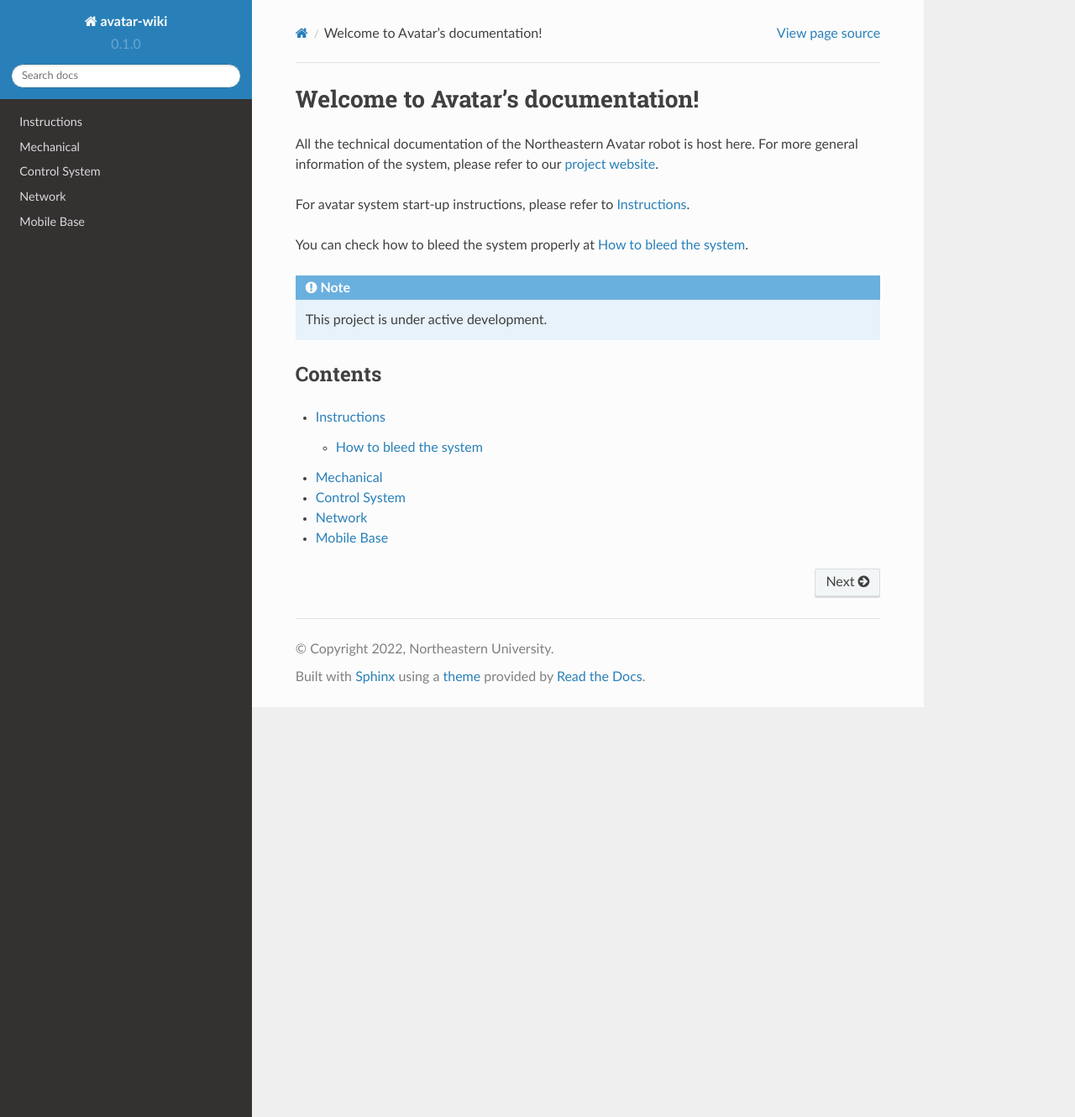
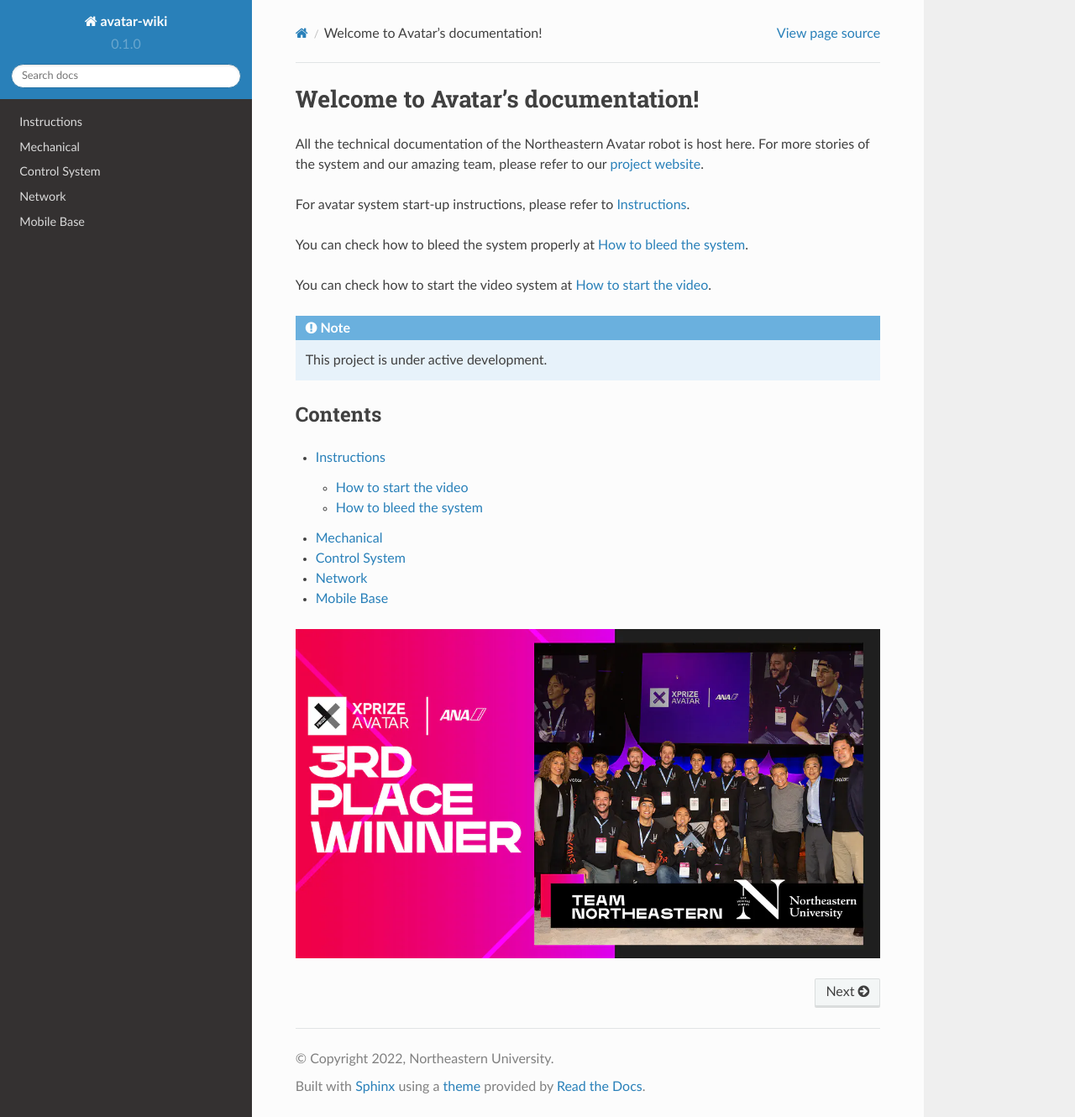
Before and after one commit to davidhnguyen2000/avatar-wiki, a Sphinx documentation site: the page built from docs/source/index.rst, in a window 1280 px wide and 1330 px high. Shown: the whole window at 84% size. Built offline with Sphinx 7.4.7 and the Read the Docs theme 2.0.0, drawn with Linux system fonts in a browser that asks for light colours.

Commit message:
laid out the basic structure

```diff
--- a/docs/source/index.rst
+++ b/docs/source/index.rst
@@ -1,13 +1,16 @@
 Welcome to Avatar's documentation!
 ===================================
 
+
 All the technical documentation of the Northeastern Avatar robot is host here.
-For more general information of the system, please refer to our
+For more stories of the system and our amazing team, please refer to our
 `project website <https://robot.neu.edu/project/avatar/>`_.
 
 For avatar system start-up instructions, please refer to :doc:`/instructions`.
 
 You can check how to bleed the system properly at :ref:`bleed-system`.
+
+You can check how to start the video system at :ref:`video-instructions`.
 
 .. note::
 
@@ -23,3 +26,7 @@
    control
    network
    mobile_base
+
+
+
+.. image:: img/awards.webp
--- a/docs/source/instructions.rst
+++ b/docs/source/instructions.rst
@@ -1,6 +1,20 @@
 Instructions
 ============
 
+.. _video-instructions:
+
+How to start the video
+----------------------
+
+Open the terminal with predefined layout:
+
+.. code-block:: console
+
+   $ terminator -l avatar
+
+.. code-block:: console
+
+   $ terminator -l avatar
 
 
 .. _bleed-system:
```
Also changed, not shown: docs/source/img/awards.webp (added).
